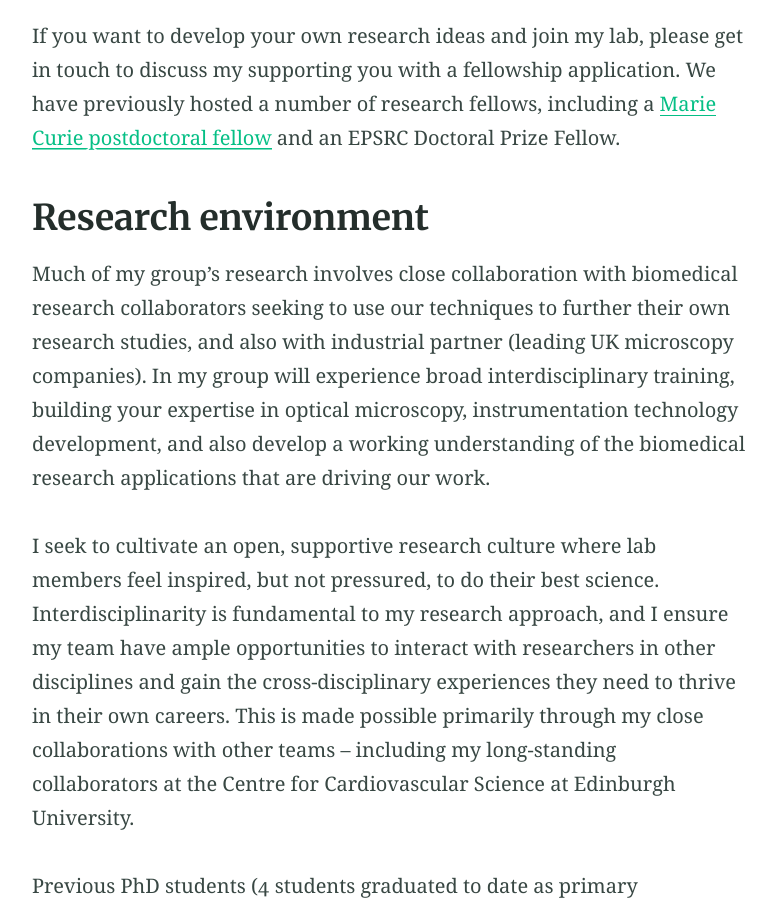
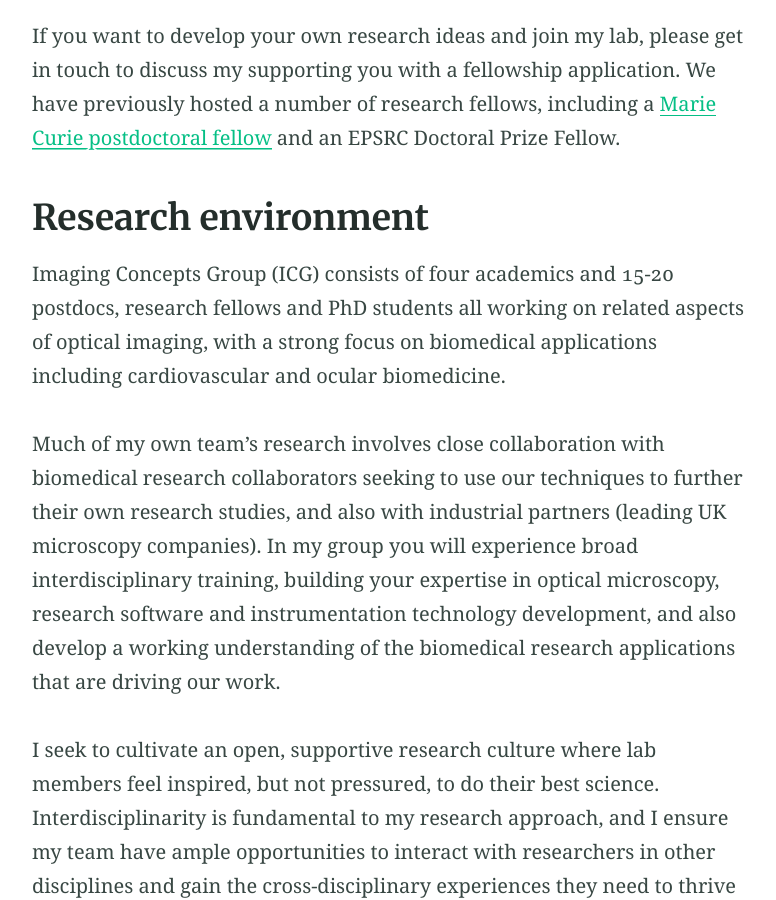
Before and after one commit to jmtayloruk/jmtayloruk.github.io, a Jekyll site: the page built from joining.md, in a window 1280 px wide and 900 px high, scrolled down 2098 px. Shown: the whole window, without its empty margins (251-1027 px from the left). Built offline with Jekyll 4.4.1, drawn with Linux system fonts in a browser that asks for light colours; some of the changed text lies outside the part shown.

Commit message:
More text tweaks

```diff
--- a/joining.md
+++ b/joining.md
@@ -48,9 +48,12 @@ We have previously hosted a number of research fellows, including a [Marie Curie
 and an EPSRC Doctoral Prize Fellow.
 
 ## Research environment
-Much of my group's research involves close collaboration with biomedical research collaborators seeking to use our techniques to further their own research studies,
-and also with industrial partner (leading UK microscopy companies).
-In my group will experience broad interdisciplinary training, building your expertise in optical microscopy, instrumentation technology development,
+Imaging Concepts Group (ICG) consists of four academics and 15-20 postdocs, research fellows and PhD students
+all working on related aspects of optical imaging, with a strong focus on biomedical applications including cardiovascular and ocular biomedicine.
+
+Much of my own team's research involves close collaboration with biomedical research collaborators seeking to use our techniques to further their own research studies,
+and also with industrial partners (leading UK microscopy companies).
+In my group you will experience broad interdisciplinary training, building your expertise in optical microscopy, research software and instrumentation technology development,
 and also develop a working understanding of the biomedical research applications that are driving our work.
 
 I seek to cultivate an open, supportive research culture where lab members feel inspired, but not pressured, to do their best science.
@@ -59,13 +62,11 @@ and gain the cross-disciplinary experiences they need to thrive in their own car
 This is made possible primarily through my close collaborations with other teams – including my long-standing collaborators
 at the Centre for Cardiovascular Science at Edinburgh University.
 
-Previous PhD students (4 students graduated to date as primary supervisor) have continued to both research and industry careers, in the UK and abroad.
+Previously-graduated PhD students have continued to both research and industry careers, in the UK and abroad.
 Similarly, former PDRAs and research fellows have gone on to other research posts, a permanent academic position, R&D positions in industry, and a spinout company.
 Equality, diversity and inclusion, and also collegiality, are strong positives of the environment within the School of Physics,
-as evidenced by external recognition ([Athena SWAN](https://advance-he.ac.uk/equality-charters/athena-swan-charter) Silver since 2013; [Juno](https://www.iop.org/about/IOP-diversity-inclusion/project-juno) Champion since 2011).
+ (external recognition of the School includes [Athena SWAN](https://advance-he.ac.uk/equality-charters/athena-swan-charter) Silver since 2013, and [Juno](https://www.iop.org/about/IOP-diversity-inclusion/project-juno) Champion since 2011).
 
-The wider Imaging Concepts Group (ICG) consists of four academics and 15-20 postdocs, research fellows and PhD students
-all working on related aspects of optical imaging, with a strong focus on biomedical applications including cardiovascular and ocular biomedicine.
 
 
 ## Coming to Scotland
```
